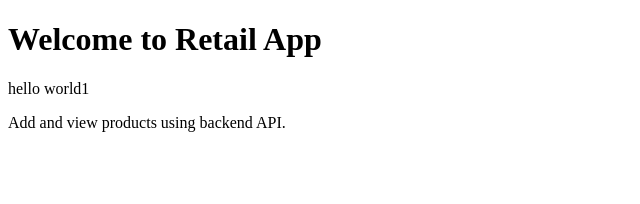
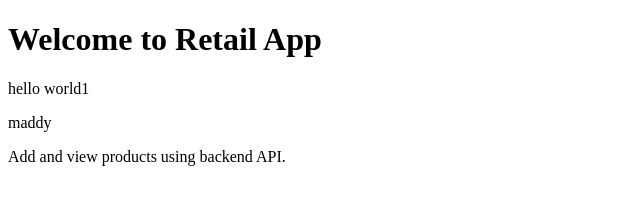
Before and after one commit to MohamedAnas3202/retialapp, a plain HTML site: page frontend/index.html in a window 1280 px wide. Shown: the whole page, without its empty margins (0-640 px from the left). Drawn offline with Linux system fonts and the light colour scheme.

Commit message:
Add paragraph with text 'maddy' to index.html

```diff
--- a/frontend/index.html
+++ b/frontend/index.html
@@ -6,6 +6,7 @@
 <body>
     <h1>Welcome to Retail App</h1>
     <h>hello world1</h>
+    <p>maddy</p>
     <p>Add and view products using backend API.</p>
 </body>
 </html>
```
